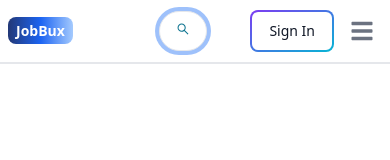
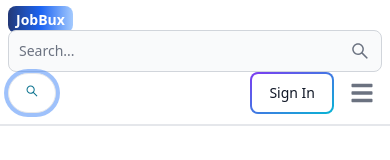
Before and after one commit to Mphare1/Jobbux, a React (Vite) app in the folder client/: page / in a window 390 px wide. Both pictures are taken after a click on the button 183 px from the left and 31 px from the top of the page. Shown: the top 160 px of the page. Built offline with nearby package versions, Linux system fonts and the light colour scheme; no server answers.

Commit message:
search fix

```diff
--- a/client/src/components/Header.jsx
+++ b/client/src/components/Header.jsx
@@ -12,8 +12,9 @@ export default function Header() {
   const location = useLocation(); // Added location variable
   const dispatch = useDispatch();
   const { currentUser } = useSelector(state => state.user); // Corrected currentuser to currentUser
-  const {theme} = useSelector((state)=> state.theme);
+  const { theme } = useSelector((state) => state.theme);
   const [searchTerm, setSearchTerm] = useState(''); // Added useState hook and searchTerm variable
+  const [isSearchVisible, setIsSearchVisible] = useState(false); // State for toggling search input visibility
 
   useEffect(() => {
     const urlParams = new URLSearchParams(location.search); // Corrected location to location.search
@@ -21,36 +22,31 @@ export default function Header() {
     if (searchTermFromUrl) {
       setSearchTerm(searchTermFromUrl); // Corrected setSearchTerm to setSearchTerm
     }
-
   }, [location.search]); // Added useEffect hook
 
   const handleSignout = async () => {
-    try{
-      const res = await fetch('/api/user/signout',{
+    try {
+      const res = await fetch('/api/user/signout', {
         method: 'POST',
       });
       const data = await res.json();
-      if(!res.ok){
+      if (!res.ok) {
         console.log(data.message);
+      } else {
+        dispatch(signoutSuccess());
       }
-        else{
-          dispatch(signoutSuccess());
-        }
-      }
-
-    catch(error){
+    } catch (error) {
       console.log(error.message);
-
-
     }
-    }
+  };
 
   const handleSubmit = (e) => {
     e.preventDefault();
     if (searchTerm) {
       window.location.href = `/search?searchTerm=${searchTerm}`; // Added window.location.href
     }
-  }
+  };
+
   return (
     <Navbar className='border-b-2'>
       <div className="flex items-center">
@@ -63,23 +59,22 @@ export default function Header() {
           </span>
         </Link>
       </div>
-      <form onSubmit={handleSubmit}>
+      <form onSubmit={handleSubmit} className={`flex ${isSearchVisible ? 'w-full' : 'hidden lg:inline'}`}>
         <TextInput
           type='text'
           placeholder='Search...'
           rightIcon={AiOutlineSearch}
-          className='hidden lg:inline'
+          className='flex-1'
           value={searchTerm}
           onChange={(e) => setSearchTerm(e.target.value)}
         />
       </form>
-      <Button className='w-12 h-10 lg:hidden' color='gray' pill>
+      <Button className='w-12 h-10 lg:hidden' color='gray' pill onClick={() => setIsSearchVisible(!isSearchVisible)}>
         <AiOutlineSearch />
       </Button>
       <div className='flex gap-2 md:order-2'>
-        <Button className='w-12 h-10 hidden sm:inline' color='gray' pill
-        onClick={()=>dispatch(toggleTheme())}>
-          {theme ===  'light' ? <FaSun/> : <FaMoon/>}
+        <Button className='w-12 h-10 hidden sm:inline' color='gray' pill onClick={() => dispatch(toggleTheme())}>
+          {theme === 'light' ? <FaSun /> : <FaMoon />}
         </Button>
         {currentUser ? (
           <Dropdown
```
